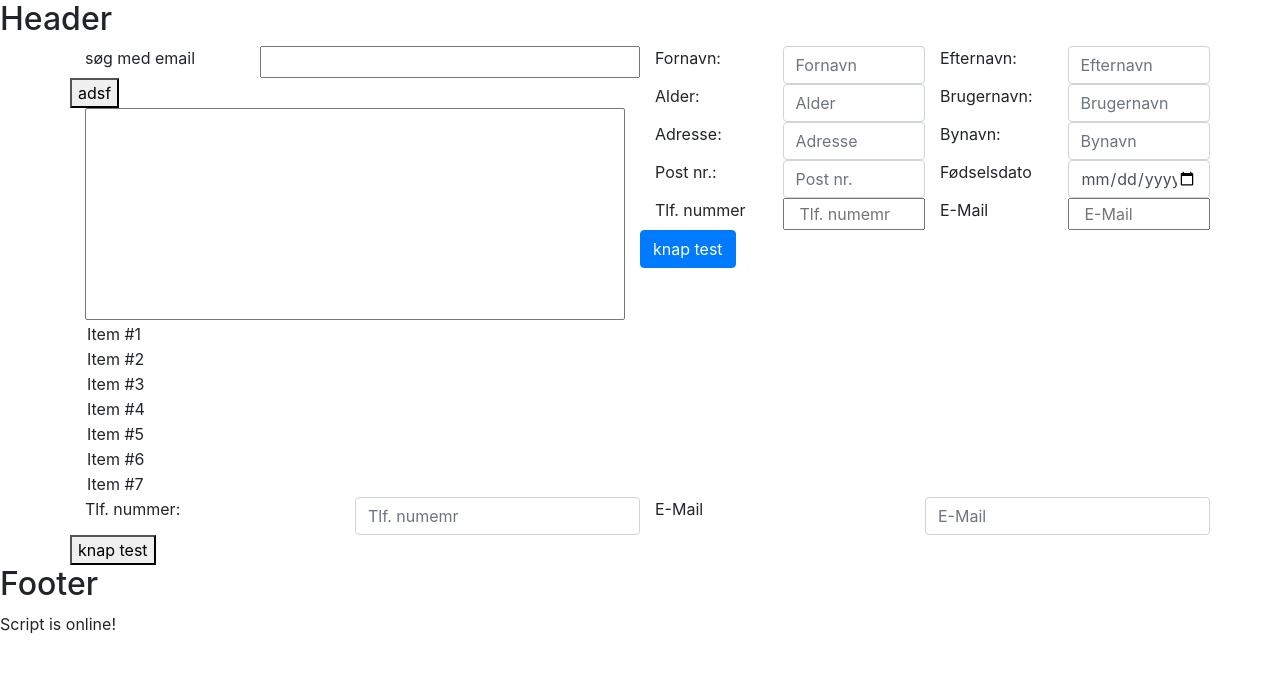
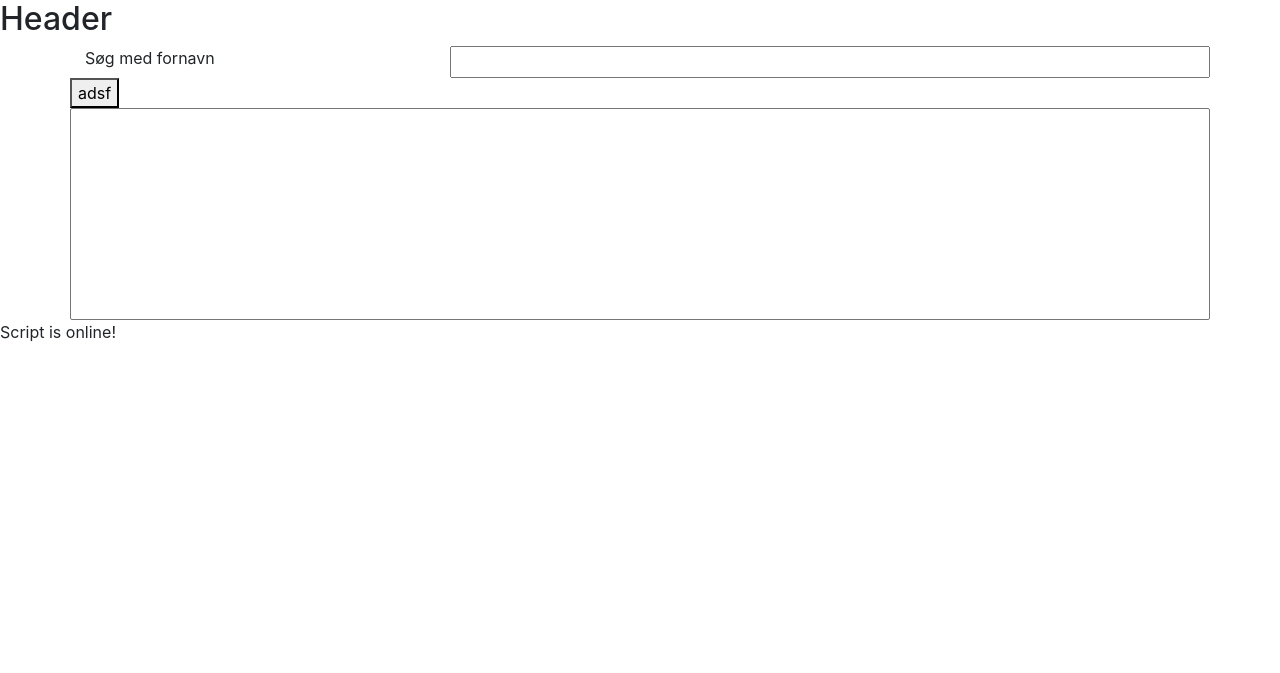
Before and after one commit to Berg1989/AHF, a Node project: template views/userprofiles.hbs in a window 1280 px wide. Shown: the top 673 px of the page. Run offline with Node 20 templates, Linux system fonts and the light colour scheme; the template is opened without the code that fills it, so the values that code supplies are empty; some libraries are stand-ins or nearby versions.

Commit message:
listen virker :D

```diff
--- a/controllers/controller.js
+++ b/controllers/controller.js
@@ -29,7 +29,7 @@
 };
 
 exports.findMembersByText = async (text) => {
-    return Member.find({$text: {$search: text }}).exec();
+    return Member.find({firstname: {$regex: text}}).exec();
 };
 
 
--- a/views/userprofiles.hbs
+++ b/views/userprofiles.hbs
@@ -1,108 +1,36 @@
 <div class="row">
-
     <!-- list row -->
-    <div class="col-lg-6">
+    <div class="col-lg-12">
         <div class="row">
-            <label class="col-lg-4">søg med email</label>
+            <label class="col-lg-4">Søg med fornavn</label>
             <input class="col-lg-8" type="text" name="mailSearch" id="mailSearch">
             <button id="searchbtn" onclick="searchName()">adsf</button>
         </div>
+        <div class="row">
         <select class="input-medium col-lg-12" size="10" id="userList">
-
-            <!-- list row -->
-            <div class="col-lg-6">
-                <select class="input-medium" size="10" id="profileList">
-                    <option value="1">Item #1</option>
-                    <option value="2">Item #2</option>
-                    <option value="3">Item #3</option>
-                    <option value="4">Item #4</option>
-                    <option value="5">Item #5</option>
-                    <option value="6">Item #6</option>
-                    <option value="7">Item #7</option>
-                </select>
-            </div>
-            <!-- end of list row -->
-
-            <!-- information fields row -->
-            <div class="col-lg-6">
-                <form method="POST" action="/userProfiles">
-                    <div class="row">
-                        <label class="col-lg-3">Fornavn: </label>
-                        <input class="form-control col-lg-3" id="firstName" type="text" placeholder="Fornavn">
-                        <label class="col-lg-3">Efternavn: </label>
-                        <input class="form-control col-lg-3" id="lastName" type="text" placeholder="Efternavn">
-                    </div>
-
-                    <div class="row">
-                        <label class="col-lg-3">Alder: </label>
-                        <input class="form-control col-lg-3" id="age" type="number" placeholder="Alder" min="0">
-                        <label class="col-lg-3">Brugernavn: </label>
-                        <input class="form-control col-lg-3" id="username" type="text" placeholder="Brugernavn">
-                    </div>
-                    <div class="row">
-                        <label class="col-lg-3">Adresse:</label>
-                        <input class="form-control col-lg-3" id="address" type="text" placeholder="Adresse">
-                        <label class="col-lg-3">Bynavn:</label>
-                        <input class="form-control col-lg-3" id="cityname" type="text" placeholder="Bynavn">
-                    </div>
-
-                    <div class="row">
-                        <label class="col-lg-3">Post nr.:</label>
-                        <input class="form-control col-lg-3" maxlength="4" id="zipcode" type="number"
-                            placeholder="Post nr.">
-                        <label class="col-lg-3">Fødselsdato</label>
-                        <input class="form-control col-lg-3" id="birthdate" type="date">
-                    </div>
-                    <div class="row">
-                        <label class="col-lg-3">Tlf. nummer</label>
-                        <input class="col-lg-3" maxlength="11" id="phoneNumer" type="tel" placeholder="Tlf. numemr">
-                        <label class="col-lg-3">E-Mail</label>
-                        <input class="col-lg-3" id="email" type="email" placeholder="E-Mail">
-                    </div>
-                    <div class="row">
-                        <button type="submit" class=" coll-lg-12 btn btn-primary">knap test</button>
-                    </div>
-                </form>
-            </div>
-            <!-- end of information fields row -->
+        </div>
     </div>
+</div>
     <script>
         async function searchName() {
-            console.log(document.getElementById("mailSearch").value);
+
             try {
-                const service = await fetch('/userprofiles.js', {
-                    method: "GET",
-                    body: JSON.stringify(document.getElementById("mailSearch").value),
-                    headers: { 'Content-Type': 'application/json' }
-                })
-                if (response.status >= 400 || !response) {
-                    throw new Error('Failed to fetch');
+                const service = await fetch('/userprofiles/' + document.getElementById("mailSearch").value);
+                const json = await service.json();
+                const list = document.getElementById("userList");
+                list.innerHTML ="";
+                for (let member of json) {
+                    console.log(member);
+                    let options = document.createElement('option');
+                    options.text = member.firstname + " " + member.lastname;
+                    list.appendChild(options);
+                    document.execCommand('copy');
                 }
-                const json = await service.then((req, response) => response.json());
-                console.log(json);
-                for (let i = 0; i < json.length; i++) {
-                    const list = document.getElementById("userList");
-                    let options = document.createElement('option');
-                    list.appendChild(options);
-                    console.log("hello");
-                    options.innerHTML(json[i].firstname);
-                }
+
+
 
             } catch (err) {
                 console.log(err);
             }
         }
     </script>
-    <div class="row">
-        <label class="col-lg-3">Tlf. nummer:</label>
-        <input class="form-control col-lg-3" maxlength="11" id="phoneNumer" type="tel" placeholder="Tlf. numemr">
-        <label class="col-lg-3">E-Mail</label>
-        <input class="form-control col-lg-3" id="email" type="email" placeholder="E-Mail">
-    </div>
-    <div class="row">
-        <button class="coll-lg-12">knap test</button>
-    </div>
-    </form>
-</div>
-<!-- end of information fields row -->
-</div>
```
Also changed, not shown: routes/userprofiles.js (+2 -6 lines).
